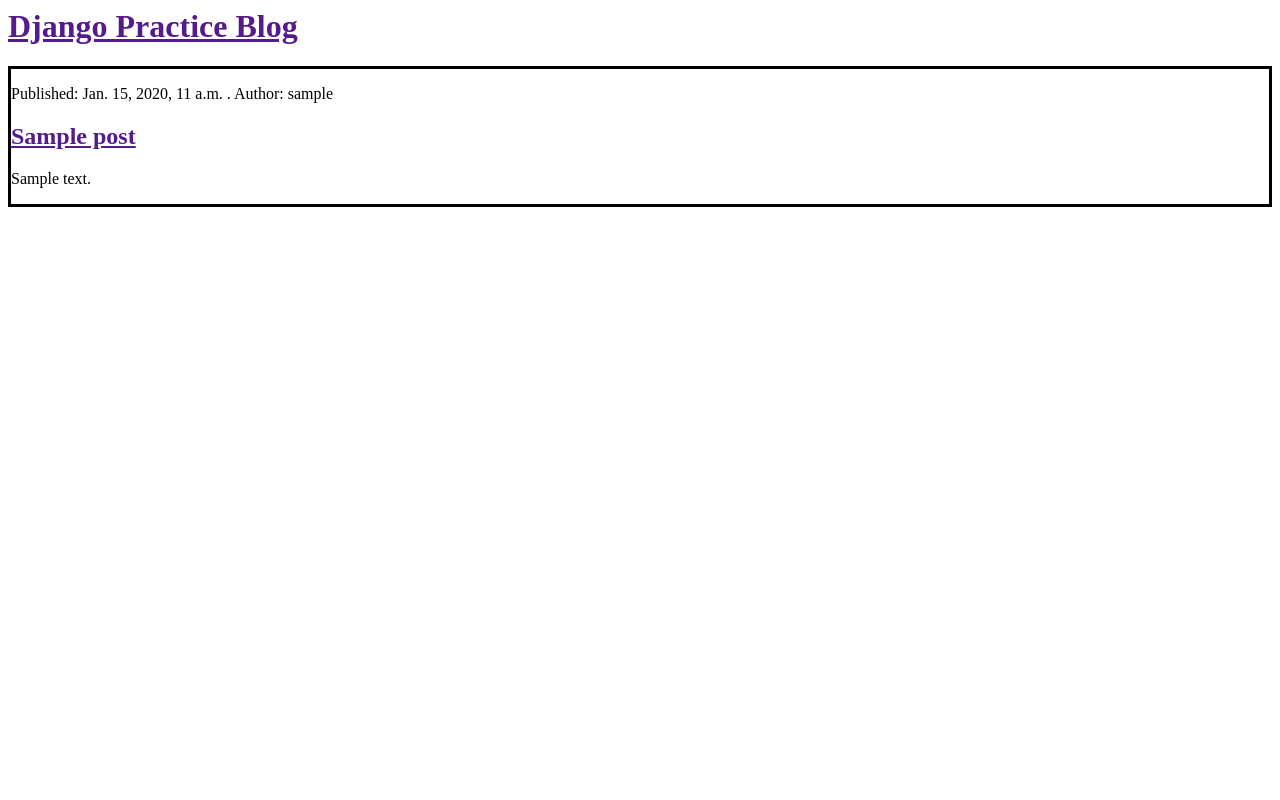
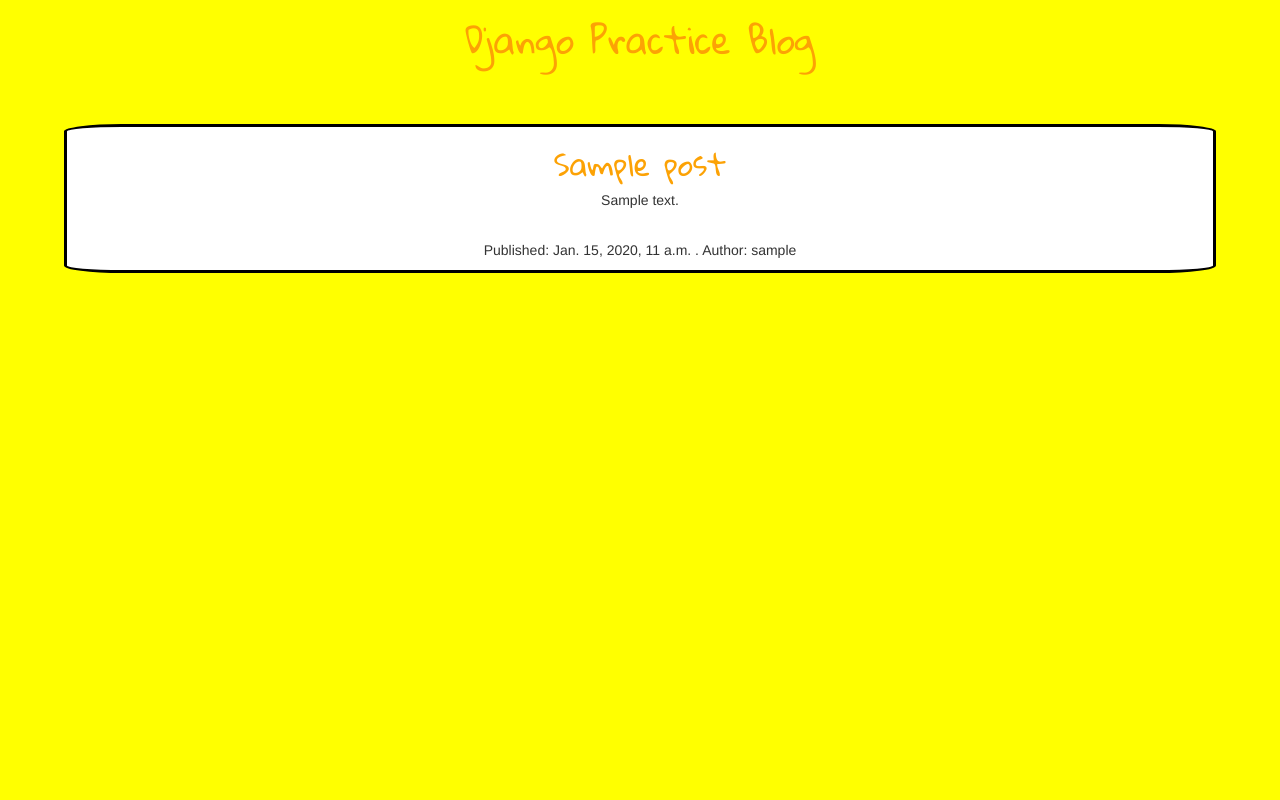
Before and after one commit to NHameleers/my_first_blog, a Django app: template blog/templates/blog/post_list.html in a window 1280 px wide. Run offline with Django 3.2, Linux system fonts and the light colour scheme; the template is opened without the code that fills it: values that come from a table or form of the project are taken from there, others are empty; tables that the repository leaves empty hold one stand-in row (values such as "Sample post"); some libraries are stand-ins or nearby versions.

Commit message:
Added css.

```diff
--- /dev/null
+++ b/blog/static/css/blog.css
@@ -0,0 +1,16 @@
+body {
+    background-color: yellow;
+    text-align: center;
+}
+
+h1 a, h2 a {
+    color: #FCA205;
+    font-family: 'Gloria Hallelujah', sans-serif;
+}
+
+.blogpost {
+    background-color: white;
+    border: solid black;
+    margin: 5%;
+    border-radius: 5%;
+}
--- a/blog/templates/blog/post_list.html
+++ b/blog/templates/blog/post_list.html
@@ -1,6 +1,13 @@
+{% load staticfiles %}
+
 <html>
     <head>
         <title>Django Practice blog</title>
+
+        <link rel="stylesheet" href="//maxcdn.bootstrapcdn.com/bootstrap/3.2.0/css/bootstrap.min.css">
+        <link rel="stylesheet" href="//maxcdn.bootstrapcdn.com/bootstrap/3.2.0/css/bootstrap-theme.min.css">
+        <link rel="stylesheet" href="{% static 'css/blog.css' %}">
+        <link href='https://fonts.googleapis.com/css?family=Gloria+Hallelujah' rel='stylesheet' type='text/css'>
     </head>
     <body>
         <div>
@@ -8,10 +15,10 @@
         </div>
 
         {% for post in posts %}
-            <div style="border: solid black">
+            <div class="blogpost">
+                <h2><a href="">{{ post.title }}</a></h2>
+                <p>{{ post.text|linebreaks }}</p><br>
                 <p>Published: {{ post.published_date }} . Author: {{post.author}}</p>
-                <h2><a href="">{{ post.title }}</a></h2>
-                <p>{{ post.text|linebreaks }}</p>
             </div>
         {% endfor %}
     </body>
```
